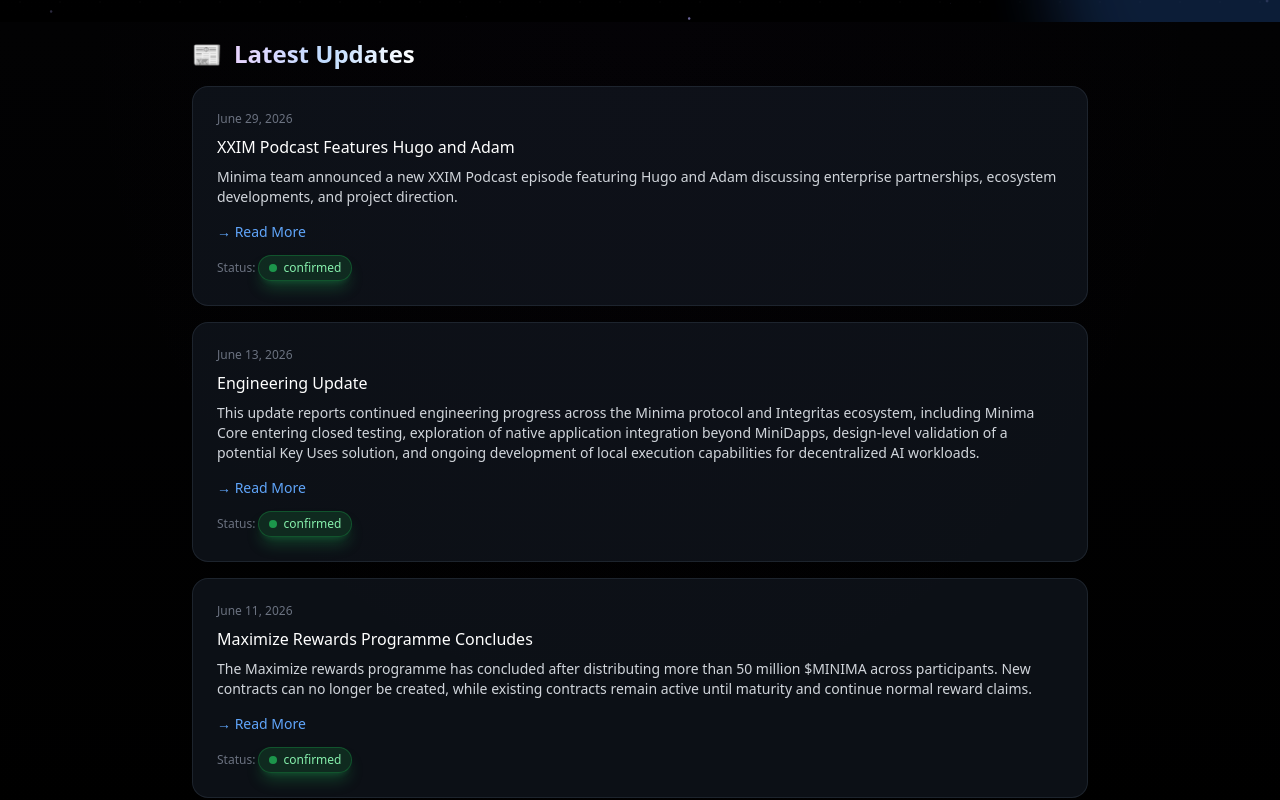
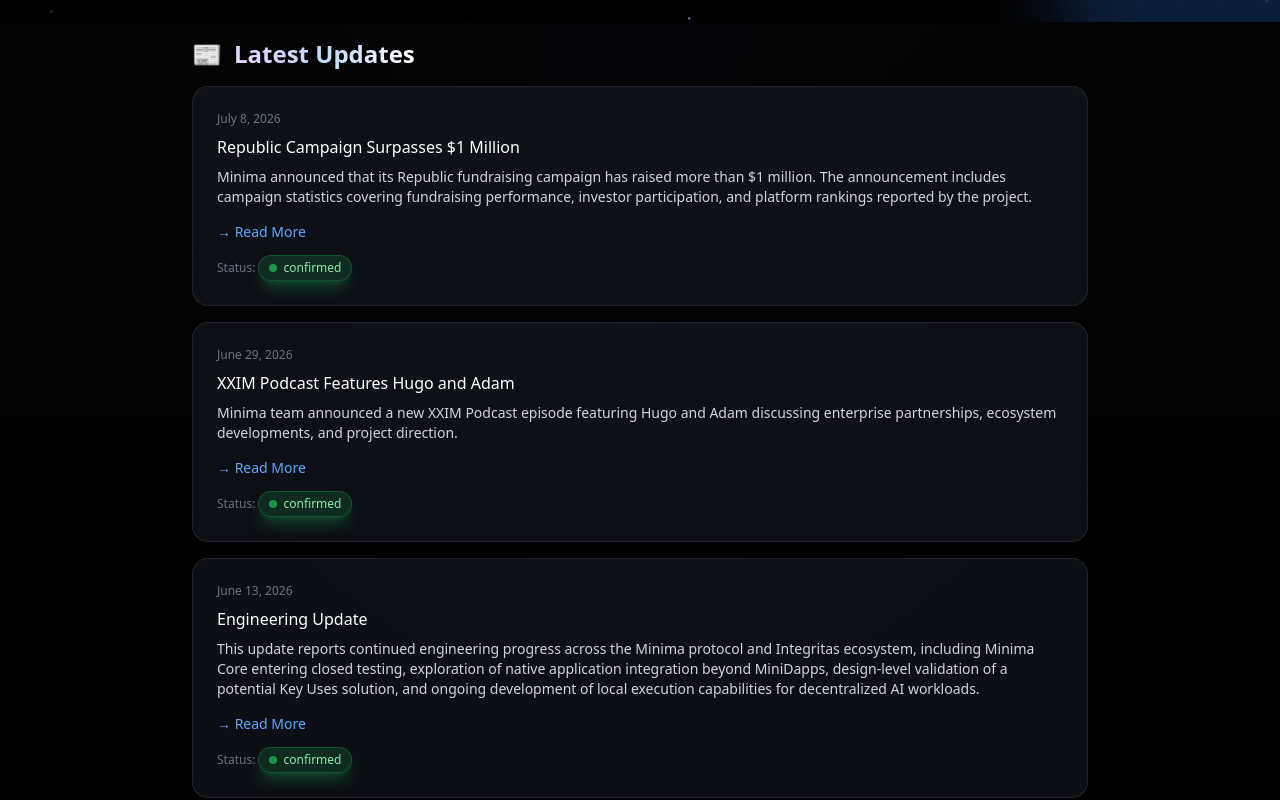
Before and after one commit to KuA1bo/minimaverse-site, a Next.js app: page /news in a window 1280 px wide. Shown: the part 778-1578 px from the top of the page. Built offline with nearby package versions, Linux system fonts and the light colour scheme.

Commit message:
update: add republic campaign news

```diff
--- a/src/app/news/page.tsx
+++ b/src/app/news/page.tsx
@@ -1,9 +1,5 @@
-
-
-
 import Link from 'next/link';
 import JsonLd from '@/components/JsonLd';
-
 
 const ExternalLink = ({
   href,
@@ -34,7 +30,6 @@
   </a>
 );
 
-
 const StatusBadge = ({ status, reducedGlow = false }: { status: 'confirmed' | 'in-development' | 'community', reducedGlow?: boolean }) => {
   const config = {
     'confirmed': { bg: 'bg-green-900/40', text: 'text-green-300', border: 'border-green-700/50', dot: 'bg-green-500', glow: reducedGlow ? 'shadow-green-500/25' : 'shadow-green-500/50' },
@@ -56,7 +51,6 @@
   );
 };
 
-
 const newsSchema = {
   "@context": "https://schema.org",
   "@type": "CollectionPage",
@@ -77,16 +71,12 @@
 export default function NewsPage() {
   return (
     <div className="max-w-4xl mx-auto relative px-4 sm:px-0">
-
-      {}
       <JsonLd data={newsSchema} />
 
-      {}
       <header className="mb-6 sm:mb-8 opacity-0 animate-fade-in-up delay-75 relative">
         <div className="absolute inset-0 bg-gradient-to-r from-purple-500/10 via-blue-500/10 to-cyan-500/10 rounded-2xl opacity-0 hover:opacity-100 transition-opacity duration-500" />
 
         <div className="relative flex justify-between items-start gap-4">
-          {}
           <div className="relative inline-block w-full pb-2 sm:pb-3">
             <Link
               href="/"
@@ -95,7 +85,6 @@
               <span className="group-hover:-translate-x-1 transition-transform duration-300 inline-block">←</span> Back to Minimaverse
             </Link>
 
-            {}
             <div className="flex flex-wrap items-center gap-1.5 mb-3 text-sm">
               <Link href="/ecosystem" className="text-gray-400 hover:text-purple-400 transition-colors">Ecosystem</Link>
               <span className="text-gray-600">•</span>
@@ -104,26 +93,21 @@
               <Link href="/about" className="text-gray-400 hover:text-purple-400 transition-colors">About</Link>
             </div>
 
-            {}
             <h1 className="text-2xl sm:text-3xl font-bold text-white mb-2">
               <span className="bg-gradient-to-r from-purple-200 via-blue-200 to-white bg-clip-text text-transparent">
                 Minima Ecosystem News & Updates
               </span>
             </h1>
-            {}
             <p className="text-gray-400 text-sm sm:text-base">Announcements, infrastructure updates, and ecosystem developments</p>
 
-            {}
             <p className="text-gray-400 text-sm sm:text-base mt-2 leading-relaxed">
               Independent archive of Minima Protocol announcements, infrastructure updates,
               ecosystem developments, and public milestones.
             </p>
 
-            {}
             <span className="absolute bottom-0 left-0 right-0 h-px bg-gradient-to-r from-blue-500/60 via-cyan-400/40 to-transparent" />
           </div>
 
-          {}
           <div className="hidden sm:flex items-center justify-end relative -translate-x-10 mt-12 flex-shrink-0">
             <div className="absolute inset-0 flex items-center justify-center">
               <div className="w-8 h-8 bg-purple-500/80 rounded-full blur-lg" />
@@ -142,7 +126,6 @@
         </div>
       </header>
 
-      {}
       <div className="relative bg-gray-800/40 border border-gray-700/40 rounded-2xl p-6 mb-8
                       transition-all duration-300 hover:border-purple-500/50 hover:shadow-2xl hover:shadow-purple-500/15
                       opacity-0 animate-fade-in-up delay-150 group overflow-hidden">
@@ -188,7 +171,6 @@
             </li>
           </ul>
 
-          {}
           <div className="mt-4 pt-4 border-t border-gray-700/40 text-xs text-gray-500">
             <div className="flex flex-col gap-1.5 sm:flex-row sm:items-center sm:gap-3">
               <span className="block sm:inline">Status indicators:</span>
@@ -200,10 +182,7 @@
         </div>
       </div>
 
-      {}
       <article className="prose prose-invert max-w-none">
-
-        {}
         <section id="about" className="scroll-mt-20 mb-10 opacity-0 animate-fade-in-up delay-75">
           <h2 className="text-2xl font-bold mb-4 flex items-center gap-3">
             <span className="text-2xl">📋</span>
@@ -224,7 +203,6 @@
           </div>
         </section>
 
-        {}
         <section id="latest-updates" className="mb-10 opacity-0 animate-fade-in-up delay-75 scroll-mt-20">
           <h2 className="text-2xl font-bold mb-4 flex items-center gap-3">
             <span className="text-2xl">📰</span>
@@ -233,6 +211,13 @@
 
           <div className="space-y-4">
             {[
+              {
+                date: 'July 8, 2026',
+                title: 'Republic Campaign Surpasses $1 Million',
+                text: "Minima announced that its Republic fundraising campaign has raised more than $1 million. The announcement includes campaign statistics covering fundraising performance, investor participation, and platform rankings reported by the project.",
+                link: { href: '/news/republic-campaign-1-million-raised', text: '→ Read More' },
+                status: 'confirmed' as const
+              },
               {
                 date: 'June 29, 2026',
                 title: 'XXIM Podcast Features Hugo and Adam',
@@ -328,11 +313,9 @@
                     : 'bg-gray-800/40 border border-gray-700/40 hover:border-purple-500/50 hover:shadow-2xl hover:shadow-purple-500/15'
                   }`}
               >
-                {}
                 {item.featured && (
                   <div className="absolute top-0 left-0 w-full h-px bg-gradient-to-r from-purple-500/30 via-blue-500/30 to-transparent" />
                 )}
-                {}
                 {!item.featured && (
                   <div className="absolute top-0 left-0 w-px h-full bg-gradient-to-b from-purple-500 to-blue-500 transform scale-y-0 group-hover:scale-y-100 transition-transform duration-300 origin-top" />
                 )}
@@ -340,7 +323,6 @@
                 <div className="relative">
                   <div className="flex items-center gap-2 mb-2">
                     <p className="text-xs text-gray-500">{item.date}</p>
-                    {}
                   </div>
 
                   <h3 className={`font-medium mb-2 ${item.featured ? 'text-white text-lg' : 'text-white'}`}>
@@ -351,7 +333,6 @@
                     {item.text}
                   </p>
 
-                  {}
                   <div className="space-y-2">
                     {item.link.href.startsWith('/') ? (
                       <Link
@@ -378,7 +359,6 @@
                     )}
                     {item.video && (
                       <>
-                        {}
                         <div className="hidden sm:block h-px bg-gray-700/40 my-1" />
                         <ExternalLink
                           href={item.video.href}
@@ -390,7 +370,6 @@
                     )}
                   </div>
 
-                  {}
                   <div className="flex flex-col sm:flex-row sm:items-center gap-1 mt-3">
                     <p className="text-gray-500 text-xs">
                       Status: <StatusBadge status={item.status} reducedGlow={true} />
@@ -407,7 +386,6 @@
           </div>
         </section>
 
-        {}
         <section id="communication-channels" className="mb-10 opacity-0 animate-fade-in-up delay-150 scroll-mt-20">
           <h2 className="text-2xl font-bold mb-4 flex items-center gap-3">
             <span className="text-2xl">📢</span>
@@ -470,7 +448,6 @@
           </div>
         </section>
 
-        {}
         <section id="archive" className="mb-10 opacity-0 animate-fade-in-up delay-200 scroll-mt-20">
           <h2 className="text-2xl font-bold mb-4 flex items-center gap-3">
             <span className="text-2xl">🗄️</span>
@@ -493,7 +470,6 @@
           </div>
         </section>
 
-        {}
         <div className="relative bg-amber-900/20 border border-amber-700/50 rounded-2xl p-6 mb-8
                         transition-all duration-300 hover:border-amber-600/70 hover:shadow-2xl hover:shadow-amber-500/10
                         opacity-0 animate-fade-in-up delay-200 group overflow-hidden">
@@ -511,11 +487,10 @@
           </p>
         </div>
 
-        {}
         <section className="border-t border-gray-700/40 pt-6 opacity-0 animate-fade-in-up delay-300">
           <p className="text-gray-500 text-sm flex items-center gap-2">
             <span className="w-2 h-2 bg-green-500 rounded-full animate-pulse" />
-            Last updated: June 29, 2026
+            Last updated: July 8, 2026
           </p>
         </section>
 
--- a/src/app/page.tsx
+++ b/src/app/page.tsx
@@ -1,9 +1,7 @@
 'use client';
-
 
 import { useRef, useState, useLayoutEffect } from 'react';
 import Link from 'next/link';
-
 
 const ExternalLink = ({
   href,
@@ -34,7 +32,6 @@
   </a>
 );
 
-
 const StatusBadge = ({ status }: { status: 'confirmed' | 'in-development' | 'community' }) => {
   const config = {
     'confirmed': { bg: 'bg-green-900/40', text: 'text-green-300', border: 'border-green-700/50', dot: 'bg-green-500', glow: 'shadow-green-500/50' },
@@ -52,7 +49,6 @@
     </span>
   );
 };
-
 
 const JsonLd = () => (
   <script
@@ -97,7 +93,6 @@
   />
 );
 
-
 const LatestUpdatesStrip = () => {
   const trackRef = useRef<HTMLDivElement>(null);
   const pausedRef = useRef(false);
@@ -138,22 +133,19 @@
     return () => cancelAnimationFrame(animationId);
   }, []);
 
-
   const content = (
     <Link
-      href="/news/xxim-podcast-hugo-adam-interview"
+      href="/news/republic-campaign-1-million-raised"
       className="flex items-center whitespace-nowrap text-gray-400 hover:text-purple-400 transition-colors duration-200"
     >
       <span>•</span>
       <span className="ml-2 font-mono uppercase tracking-wider">Latest Verified Updates</span>
       <span className="mx-2">•</span>
-      <span className="mr-2">XXIM Podcast episode featuring Hugo and Adam discussing enterprise partnerships and ecosystem developments</span>
+      <span className="mr-2">Republic fundraising campaign surpassed $1 million, ranking as largest Swiss-based company campaign on Republic/Seedrs platform with investors from 30 countries</span>
     </Link>
   );
 
   return (
-
-
     <div
       className="w-full overflow-hidden bg-gray-900/20 border border-gray-700/30 rounded-lg mb-4 sm:mb-8"
       onMouseEnter={() => { pausedRef.current = true; setIsHovered(true); }}
@@ -173,9 +165,7 @@
           }}
           aria-label="Latest verified updates ticker"
         >
-          {}
           <div className="flex items-center shrink-0">{content}</div>
-          {}
           <div className="flex items-center shrink-0" aria-hidden="true">{content}</div>
         </div>
       </div>
@@ -190,7 +180,6 @@
 
       <LatestUpdatesStrip />
 
-      {}
       <section id="hero" className="scroll-mt-20 mb-6 sm:mb-12 py-6 sm:py-12 border-b border-gray-700/40 opacity-0 animate-fade-in-up delay-75 relative">
         <div className="absolute inset-0 bg-gradient-to-r from-purple-500/10 via-blue-500/10 to-cyan-500/10 rounded-2xl opacity-0 hover:opacity-100 transition-opacity duration-500" />
         <div className="relative flex flex-col sm:flex-row sm:justify-between sm:items-start gap-6">
@@ -229,7 +218,6 @@
         </div>
       </section>
 
-      {}
       <div className="relative bg-gray-800/40 border border-gray-700/40 rounded-2xl p-4 sm:p-6 mb-8 transition-all duration-300 hover:border-purple-500/50 hover:shadow-2xl hover:shadow-purple-500/15 opacity-0 animate-fade-in-up delay-150 group overflow-hidden">
         <div className="absolute inset-0 bg-gradient-to-r from-purple-500/0 via-blue-500/0 to-cyan-500/0 group-hover:from-purple-500/5 group-hover:via-blue-500/5 group-hover:to-cyan-500/5 transition-all duration-500 rounded-2xl" />
         <div className="relative">
@@ -242,7 +230,6 @@
         </div>
       </div>
 
-      {}
       <article className="prose prose-invert max-w-none">
         <section id="about-site" className="scroll-mt-20 mb-10 opacity-0 animate-fade-in-up delay-200">
           <h2 className="text-2xl sm:text-3xl font-bold mb-4 sm:mb-6 flex items-center gap-3"><span className="text-2xl sm:text-3xl">📋</span><span className="bg-gradient-to-r from-purple-200 via-blue-200 to-white bg-clip-text text-transparent">About This Site</span></h2>
@@ -307,7 +294,7 @@
         </div>
 
         <section className="border-t border-gray-700/40 pt-6 opacity-0 animate-fade-in-up delay-300">
-          <p className="text-gray-500 text-sm flex items-center gap-2"><span className="w-2 h-2 bg-green-500 rounded-full animate-pulse" />Last updated: June 29, 2026</p>
+          <p className="text-gray-500 text-sm flex items-center gap-2"><span className="w-2 h-2 bg-green-500 rounded-full animate-pulse" />Last updated: July 8, 2026</p>
         </section>
       </article>
     </div>
--- a/src/app/rss.xml/route.ts
+++ b/src/app/rss.xml/route.ts
@@ -1,6 +1,3 @@
-
-
-
 import RSS from 'rss';
 import { NextResponse } from 'next/server';
 
@@ -25,8 +22,13 @@
     { title: 'Submit Project', url: 'https://minimaverse.com/submit-project', desc: 'Request listing for your project' },
   ];
 
-
   const newsItems = [
+    {
+      title: 'Republic Campaign Surpasses $1 Million',
+      url: 'https://minimaverse.com/news/republic-campaign-1-million-raised',
+      desc: 'Minima announced that its Republic fundraising campaign has raised more than $1 million. Campaign statistics include largest Swiss-based company campaign on Republic/Seedrs platform, investors from 30 countries. Source: MinimaGlobal/604. Status: confirmed.',
+      date: new Date('2026-07-08'),
+    },
     {
       title: 'XXIM Podcast Features Hugo and Adam',
       url: 'https://minimaverse.com/news/xxim-podcast-hugo-adam-interview',
@@ -65,7 +67,6 @@
     },
   ];
 
-
   pages.forEach(page => {
     feed.item({
       title: page.title,
@@ -74,7 +75,6 @@
       date: new Date(),
     });
   });
-
 
   newsItems.forEach(item => {
     feed.item({
--- a/src/data/news.ts
+++ b/src/data/news.ts
@@ -1,6 +1,3 @@
-
-
-
 export interface NewsArticle {
   slug: string;
   date: string;
@@ -16,6 +13,30 @@
 }
 
 export const newsArticles: NewsArticle[] = [
+  {
+    slug: 'republic-campaign-1-million-raised',
+    date: '2026-07-08',
+    displayDate: 'July 8, 2026',
+    title: 'Republic Campaign Surpasses $1 Million',
+    summary:
+      'Minima announced that its Republic fundraising campaign has raised more than $1 million. The announcement includes campaign statistics covering fundraising performance, investor participation, and platform rankings reported by the project.',
+    details: [
+      {
+        label: 'Funding Raised',
+        text: 'Reported funding exceeded $1 million.',
+      },
+      {
+        label: 'Campaign Statistics',
+        text: 'Largest Swiss-based company campaign on the Republic/Seedrs platform. Ranked sixth by total funds raised among campaigns on the platform over the previous two years. Largest convertible funding round during the same period. Largest campaign within the Programming & Security category. Investors participated from 30 countries. Included among the platform\'s Top 10 campaigns by average investment size.',
+      },
+      {
+        label: 'Project Statement',
+        text: 'The announcement states that the campaign reflects investor interest in decentralized infrastructure designed for edge computing, connected devices, and AI-related applications.',
+      },
+    ],
+    source: 'https://t.me/MinimaGlobal/604',
+    sourceLabel: 'Official Telegram Announcement — MinimaGlobal/604',
+  },
   {
     slug: 'xxim-podcast-hugo-adam-interview',
     date: '2026-06-29',
```
